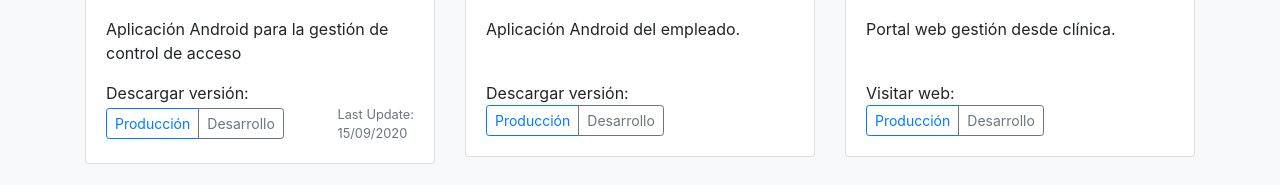
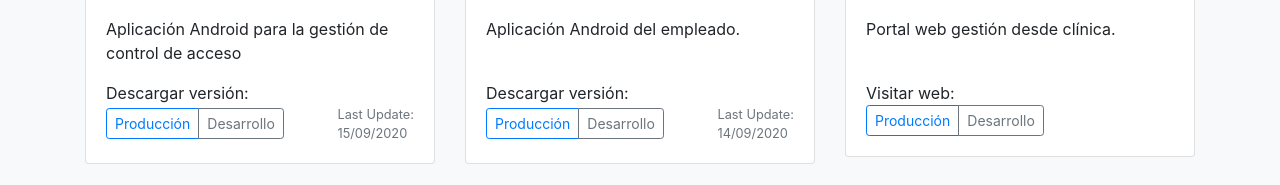
Before and after one commit to theinternetofthinks/HDP-APPS, a plain HTML site: page index.html in a window 1280 px wide. Shown: the part 566-751 px from the top of the page. Drawn offline with nearby package versions, Linux system fonts and the light colour scheme.

Commit message:
Acutalizar app empleado 14/09/2020

```diff
--- a/index.html
+++ b/index.html
@@ -85,7 +85,7 @@
                                             href='stable-apks-demo/empleado/app-debug_des.apk'
                                             target="_blank">Desarrollo</a>
                                     </div>
-                                    <small class="text-muted"></small>
+                                    <small class="text-muted">Last Update:<br>14/09/2020</small>
                                 </div>
                             </div>
                         </div>
```
